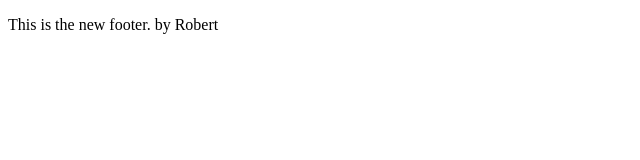
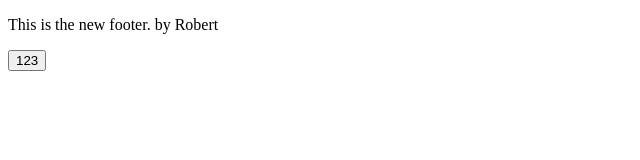
Before and after one commit to alexanderlomholt/freecodecamposlo, a plain HTML site: page index.html in a window 1280 px wide. Shown: the whole page, without its empty margins (0-640 px from the left). Drawn offline with Linux system fonts and the light colour scheme.

Commit message:
added button

```diff
--- a/index.html
+++ b/index.html
@@ -8,6 +8,7 @@
 <footer>
 <p>This is the new footer. by Robert</p>
 
+<button class="btn">123</button>
 </footer>
 </body>
 </html>
```
